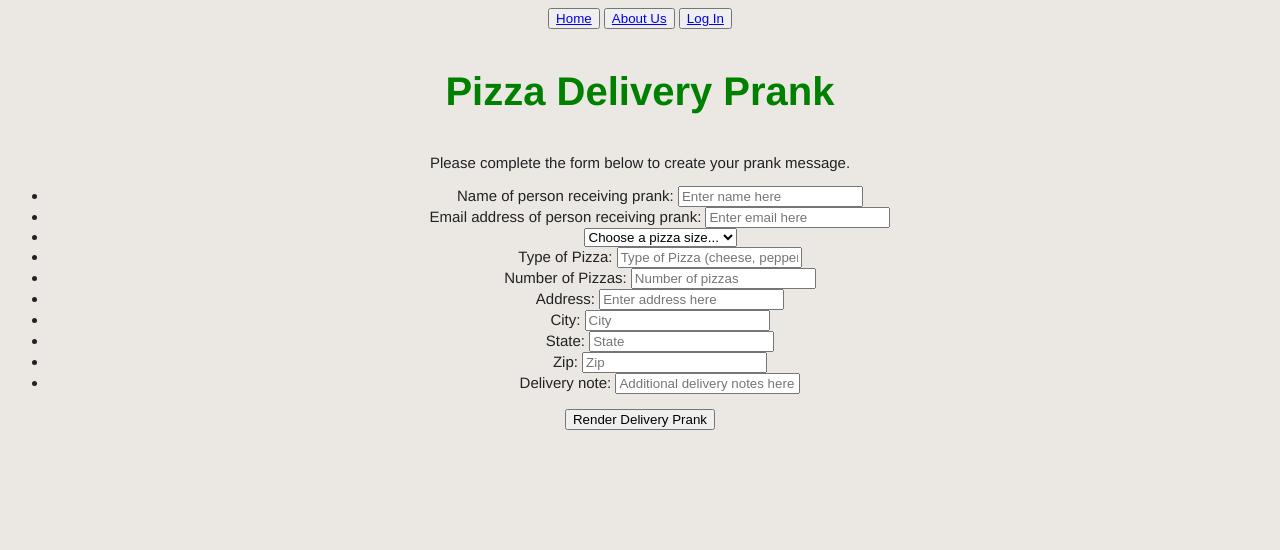
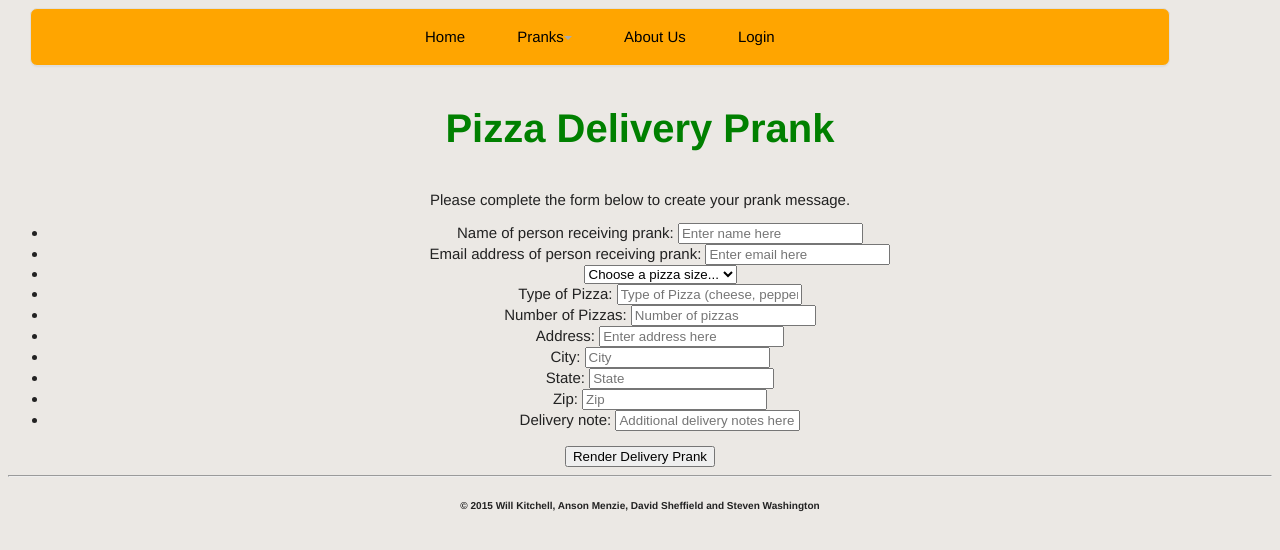
Before and after one commit to picklekitch/OriginalPranksters, a website: page public/food.html in a window 1280 px wide. Drawn offline with nearby package versions, Linux system fonts and the light colour scheme.

Commit message:
added nav/footer to all html pages.

```diff
--- a/public/food.html
+++ b/public/food.html
@@ -8,12 +8,23 @@
     <link href="css/app.css" type="text/css" rel="stylesheet"/>
   </head>
 <body>
-    <div id="nav">
-      <button id="home"><a href="index.html">Home</a></button>
-      <button id="about"><a href="aboutus.html">About Us</a></button>
-      <button id="auth"><a href="login.html">Log In</a></button>
-    </div>
-
+<nav>
+  <ul>
+    <li><a href="index.html">Home</a></li>
+    <li><a href="404.html">Pranks<span class="caret"></span></a>
+      <div>
+        <ul>
+          <li><a href="amzn.html">Amazon Prank</a></li>
+          <li><a href="food.html">Food Delivery Prank</a></li>
+          <li><a href="fantasy.html">Fantasy Sports Prank</a></li>
+          <li><a href="doctor.html">Doctor Appointment Prank</a></li>
+        </ul>
+      </div>
+    </li>
+    <li><a href="aboutus.html">About Us</a></li>
+    <li><a href="login.html">Login</a></li>
+  </ul>
+</nav>
   <header>
     <p>Pizza Delivery Prank</p>
   </header>
@@ -53,8 +64,10 @@
   <div id="render9"></div>
   <div id="render10"></div>
   <div id="render11"></div>
-
+<hr>
+    <footer>
+      <h6>&copy 2015 Will Kitchell, Anson Menzie, David Sheffield and Steven Washington</h6>
+    </footer>
   <script type = "text/javascript" src = "js/food.js"></script>
-
 </body>
 </html>
```
Also changed, not shown: public/404.html (+19 -10 lines), public/aboutus.html (+18 -11 lines), public/amzn.html (+21 -8 lines), public/doctor.html (+17 -9 lines), public/fantasy.html (+21 -8 lines), public/index.html (+1 -1 lines), public/login.html (+19 -11 lines).
